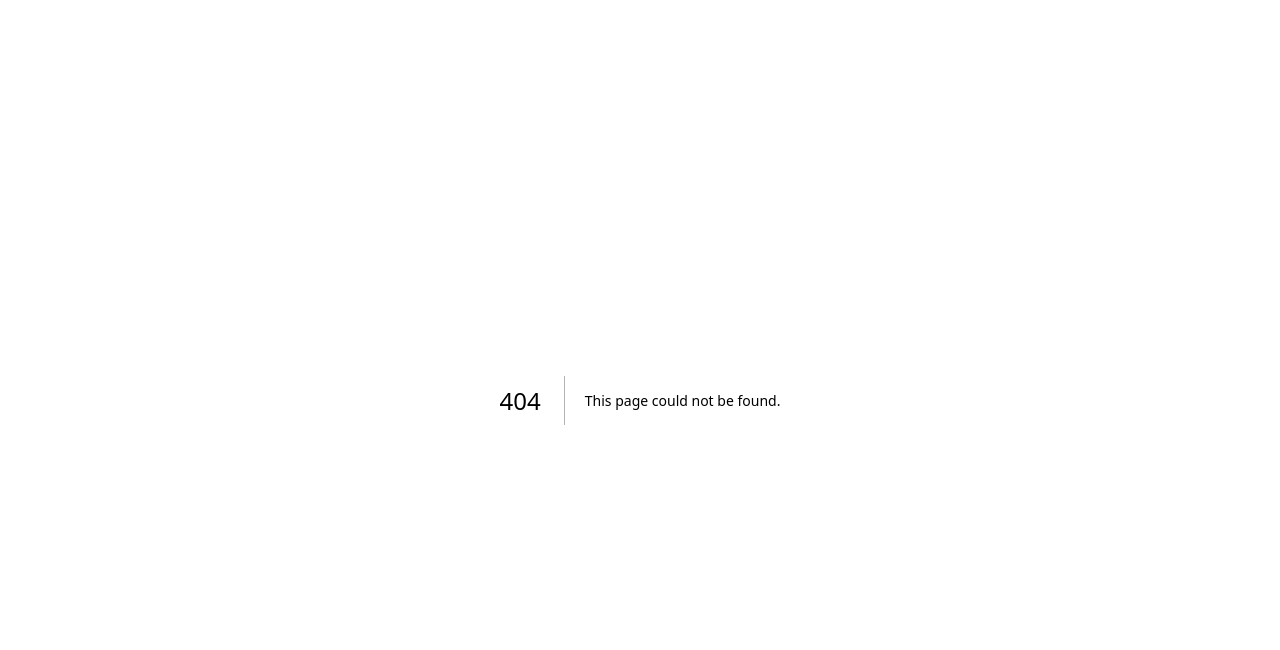
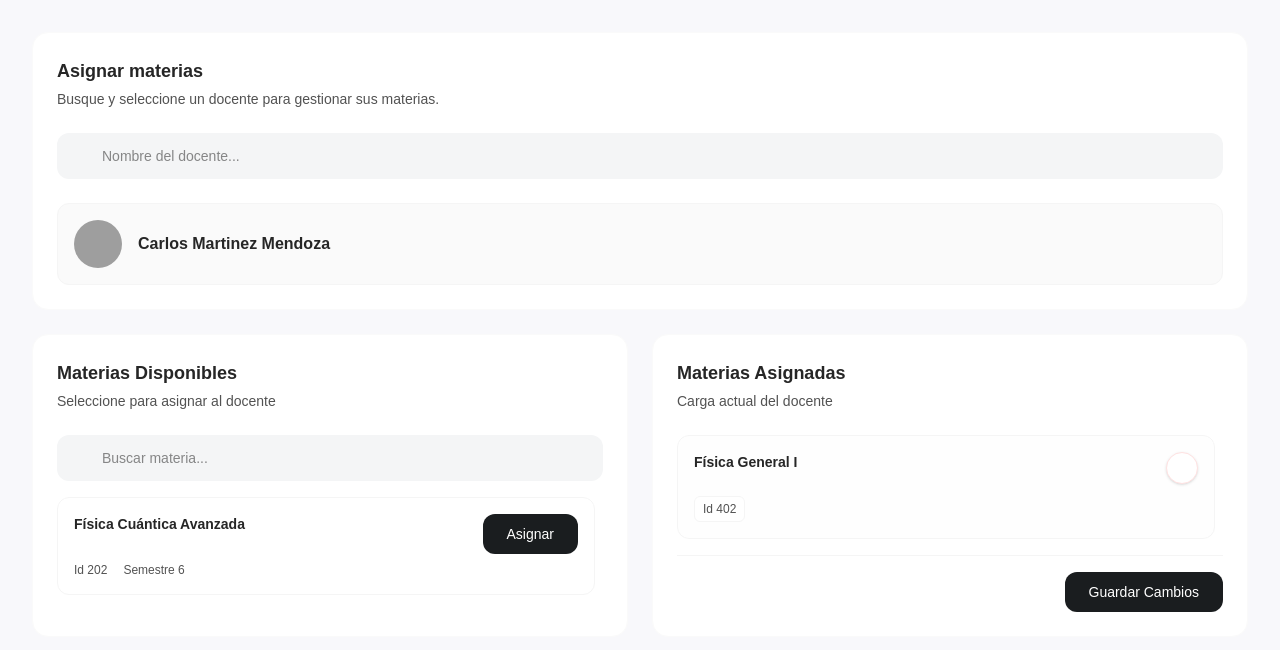
Before and after one commit to CesarOliva/SIGAU, a Next.js app: page /administrador/asignar-materias in a window 1280 px wide. Before the commit this address had no page. Shown: the top 650 px of the page. Built offline with nearby package versions, Linux system fonts and the light colour scheme; grey boxes are pictures that could not be loaded.

Commit message:
Static page at asignar-materias

```diff
--- /dev/null
+++ b/app/(app)/administrador/asignar-materias/page.tsx
@@ -0,0 +1,98 @@
+const AsignarPage = () => {
+    return (
+        <div className="p-6 md:p-8 flex-1 overflow-y-auto">
+            <div className="max-w-7xl mx-auto space-y-6">
+                <section id="docente-selection" className="bg-white rounded-2xl p-6 shadow-card border border-neutral-50">
+                    <div className="flex flex-col md:flex-row justify-between items-start md:items-center gap-4 mb-6">
+                        <div>
+                            <h2 className="text-lg font-bold text-neutral-800">Asignar materias</h2>
+                            <p className="text-sm text-neutral-600 mt-1">Busque y seleccione un docente para gestionar sus materias.</p>
+                        </div>
+                    </div>
+
+                    <div className="flex flex-col sm:flex-row gap-4">
+                        <div className="relative flex-1">
+                            <i className="absolute left-4 top-1/2 -translate-y-1/2 text-neutral-600" data-fa-i2svg=""><svg className="svg-inline--fa fa-magnifying-glass" aria-hidden="true" focusable="false" data-prefix="fas" data-icon="magnifying-glass" role="img" xmlns="http://www.w3.org/2000/svg" viewBox="0 0 512 512" data-fa-i2svg=""><path fill="currentColor" d="M416 208c0 45.9-14.9 88.3-40 122.7L502.6 457.4c12.5 12.5 12.5 32.8 0 45.3s-32.8 12.5-45.3 0L330.7 376c-34.4 25.2-76.8 40-122.7 40C93.1 416 0 322.9 0 208S93.1 0 208 0S416 93.1 416 208zM208 352a144 144 0 1 0 0-288 144 144 0 1 0 0 288z"></path></svg></i>
+                            <input type="text" placeholder="Nombre del docente..." className="w-full pl-11 pr-4 py-3 bg-[#f4f5f6] border border-transparent focus:border-neutral-200 rounded-xl text-sm focus:outline-none transition-all"/>
+                        </div>
+                    </div>
+
+                    <div className="mt-6 p-4 border border-neutral-100 rounded-xl bg-neutral-50 flex items-center justify-between flex-wrap gap-4">
+                        <div className="flex items-center gap-4">
+                            <img src="https://storage.googleapis.com/uxpilot-auth.appspot.com/avatars/avatar-2.jpg" alt="Docente" className="w-12 h-12 rounded-full object-cover"/>
+                            <h3 className="font-semibold text-neutral-800">Carlos Martinez Mendoza</h3>
+                        </div>
+                    </div>
+                </section>
+
+                <div className="grid grid-cols-1 lg:grid-cols-2 gap-6">
+                    <section id="materias-disponibles" className="bg-white rounded-2xl p-6 shadow-card border border-neutral-50 flex flex-col max-h-150 overflow-auto">
+                        <div className="flex justify-between items-center mb-6">
+                            <div>
+                                <h2 className="text-lg font-bold text-neutral-800">Materias Disponibles</h2>
+                                <p className="text-sm text-neutral-600 mt-1">Seleccione para asignar al docente</p>
+                            </div>
+                        </div>
+
+                        <div className="relative mb-4">
+                            <div className="relative flex-1">
+                                <i className="absolute left-4 top-1/2 -translate-y-1/2 text-neutral-600" data-fa-i2svg=""><svg className="svg-inline--fa fa-magnifying-glass" aria-hidden="true" focusable="false" data-prefix="fas" data-icon="magnifying-glass" role="img" xmlns="http://www.w3.org/2000/svg" viewBox="0 0 512 512" data-fa-i2svg=""><path fill="currentColor" d="M416 208c0 45.9-14.9 88.3-40 122.7L502.6 457.4c12.5 12.5 12.5 32.8 0 45.3s-32.8 12.5-45.3 0L330.7 376c-34.4 25.2-76.8 40-122.7 40C93.1 416 0 322.9 0 208S93.1 0 208 0S416 93.1 416 208zM208 352a144 144 0 1 0 0-288 144 144 0 1 0 0 288z"></path></svg></i>
+                                <input type="text" placeholder="Buscar materia..." className="w-full pl-11 pr-4 py-3 bg-[#f4f5f6] border border-transparent focus:border-neutral-200 rounded-xl text-sm focus:outline-none transition-all"/>
+                            </div>
+                        </div>
+
+                        <div className="flex-1 overflow-y-auto pr-2 space-y-3">
+                            <div className="p-4 border border-neutral-100 rounded-xl hover:border-neutral-300 transition-colors group bg-white">
+                                <div className="flex justify-between items-start mb-2">
+                                    <h4 className="font-semibold text-sm text-neutral-800">Física Cuántica Avanzada</h4>
+                                    <button className="px-6 py-2.5 bg-[#1a1d1f] text-white rounded-xl text-sm font-medium hover:bg-neutral-800 transition-colors cursor-pointer">
+                                        Asignar
+                                    </button>
+                                </div>
+                                <div className="flex items-center gap-3 text-xs text-neutral-600">
+                                    <p>Id 202</p>
+                                    <span className="flex items-center gap-1"><i data-fa-i2svg=""><svg className="svg-inline--fa fa-layer-group" aria-hidden="true" focusable="false" data-prefix="fas" data-icon="layer-group" role="img" xmlns="http://www.w3.org/2000/svg" viewBox="0 0 576 512" data-fa-i2svg=""><path fill="currentColor" d="M264.5 5.2c14.9-6.9 32.1-6.9 47 0l218.6 101c8.5 3.9 13.9 12.4 13.9 21.8s-5.4 17.9-13.9 21.8l-218.6 101c-14.9 6.9-32.1 6.9-47 0L45.9 149.8C37.4 145.8 32 137.3 32 128s5.4-17.9 13.9-21.8L264.5 5.2zM476.9 209.6l53.2 24.6c8.5 3.9 13.9 12.4 13.9 21.8s-5.4 17.9-13.9 21.8l-218.6 101c-14.9 6.9-32.1 6.9-47 0L45.9 277.8C37.4 273.8 32 265.3 32 256s5.4-17.9 13.9-21.8l53.2-24.6 152 70.2c23.4 10.8 50.4 10.8 73.8 0l152-70.2zm-152 198.2l152-70.2 53.2 24.6c8.5 3.9 13.9 12.4 13.9 21.8s-5.4 17.9-13.9 21.8l-218.6 101c-14.9 6.9-32.1 6.9-47 0L45.9 405.8C37.4 401.8 32 393.3 32 384s5.4-17.9 13.9-21.8l53.2-24.6 152 70.2c23.4 10.8 50.4 10.8 73.8 0z"></path></svg></i> Semestre 6</span>
+                                </div>
+                            </div>
+                        </div>
+                    </section>
+
+                    <section id="materias-asignadas" className="bg-white rounded-2xl p-6 shadow-card border border-neutral-50 flex flex-col max-h-150 overflow-auto">
+                        <div className="flex justify-between items-center mb-6">
+                            <div>
+                                <h2 className="text-lg font-bold text-neutral-800">Materias Asignadas</h2>
+                                <p className="text-sm text-neutral-600 mt-1">Carga actual del docente</p>
+                            </div>
+                        </div>
+
+                        <div className="flex-1 overflow-y-auto pr-2 space-y-3">
+                            <div className="p-4 border border-neutral-100 bg-neutral-50/30 rounded-xl relative group">
+                                <div className="flex justify-between items-start mb-2">
+                                    <div>
+                                        <h4 className="font-semibold text-sm text-neutral-800">Física General I</h4>
+                                        {/* <p className="text-xs text-neutral-600 mt-1">Grupo A • Lun, Mie, Vie (08:00 - 10:00)</p> */}
+                                    </div>
+                                    <button className="w-8 h-8 rounded-full bg-white text-red-500 hover:bg-neutral-300 border border-red-100 transition-colors flex items-center justify-center shadow-sm">
+                                        <i className="text-sm" data-fa-i2svg=""><svg className="svg-inline--fa fa-minus" aria-hidden="true" focusable="false" data-prefix="fas" data-icon="minus" role="img" xmlns="http://www.w3.org/2000/svg" viewBox="0 0 448 512" data-fa-i2svg=""><path fill="currentColor" d="M432 256c0 17.7-14.3 32-32 32L48 288c-17.7 0-32-14.3-32-32s14.3-32 32-32l352 0c17.7 0 32 14.3 32 32z"></path></svg></i>
+                                    </button>
+                                </div>
+                                <div className="flex items-center gap-3 text-xs mt-3">
+                                    <span className="px-2 py-1 bg-white rounded-md border border-neutral-100 text-neutral-600">Id 402</span>
+                                </div>
+                            </div>
+                        </div>
+
+                        <div className="mt-4 pt-4 border-t border-neutral-100 flex justify-end">
+                            <button className="px-6 py-2.5 bg-[#1a1d1f] text-white rounded-xl text-sm font-medium hover:bg-neutral-800 transition-colors cursor-pointer">
+                                Guardar Cambios
+                            </button>
+                        </div>
+                    </section>
+                </div>
+
+            </div>
+        </div>
+    );
+}
+
+export default AsignarPage;
```
